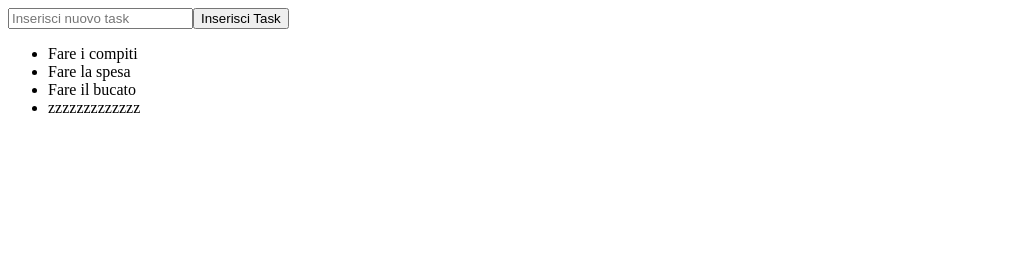
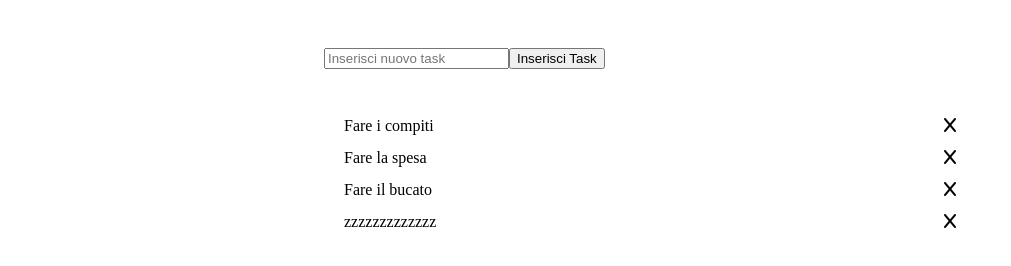
Before and after one commit to Adjol/vue-todolist, a plain HTML site: page index.html in a window 1280 px wide. Shown: the whole page, without its empty margins (0-1011 px from the left). Drawn offline with nearby package versions, Linux system fonts and the light colour scheme.

Commit message:
remove task from list

```diff
--- a/index.html
+++ b/index.html
@@ -3,6 +3,11 @@
 <head>
     <meta charset="UTF-8">
     <meta name="viewport" content="width=device-width, initial-scale=1.0">
+
+
+    <link rel="stylesheet" href="https://cdnjs.cloudflare.com/ajax/libs/font-awesome/6.5.1/css/all.min.css">
+
+
 
     <link rel="stylesheet" href="style.css">
     <title>To do List</title>
@@ -10,18 +15,24 @@
 <body>
 
     <div id="app">
-        <input type="text" placeholder="Inserisci nuovo task" v-model="newTask">
 
-        <button @click="addTask">Inserisci Task</button>
+        <div class="inp_group">
+            <input type="text" placeholder="Inserisci nuovo task" v-model="newTask">
+            <button @click="addTask">Inserisci Task</button>
+        </div>
 
         <!-- visualizzo su schermo toDoList -->
-        <ul>
-            <li v-for="(todo, index) in todos" :key="index" @click="doneTask(index)">
+        <ul class="displayed_list">
+            <li class="flex_it" v-for="(todo, index) in todos" :key="index" >
 
-                <div :class="{ 'done' : todo.done }">
+
+                <!-- cliccando applico la classe 'done' -->
+                <div @click="doneTask(index)" :class="{ 'done' : todo.done }">
+
                     {{ todo.text }}
+
                 </div>
-
+                <i class="fa-solid fa-x" @click="removeTask(index)"></i>
             </li>
         </ul>
     </div>
--- a/script.js
+++ b/script.js
@@ -19,7 +19,8 @@ createApp({
                 },
                 {
                     text: 'zzzzzzzzzzzzz',
-                    done: false
+                    done: false,
+
                 },
             ]
         }
@@ -33,7 +34,13 @@ createApp({
             this.newTask = "";
         },
         doneTask(index) {
-            this.todos[index].done = !this.todos[index].done;
+            this.todos[index].done = true;
+        },
+        removeTask(index) {
+            this.todos.splice(index, 1);
         }
     }
 }).mount("#app");
+
+
+//Visualizzare a fianco ad ogni item ha una “x”: cliccando su di essa, il todo viene rimosso dalla lista.
--- a/style.css
+++ b/style.css
@@ -1,4 +1,31 @@
 .done {
     text-decoration: line-through;
+}
 
+
+.inp_group {
+    width: 50%;
+    margin: 3rem auto 0;
 }
+
+
+
+
+
+.displayed_list {
+    width: 50%;
+    margin: 3rem auto 0;
+}
+
+
+
+
+.flex_it {
+    display: flex;
+    justify-content: space-between;
+}
+
+.fa-x {
+    width: 2rem;
+    height: 2rem;
+}
```
